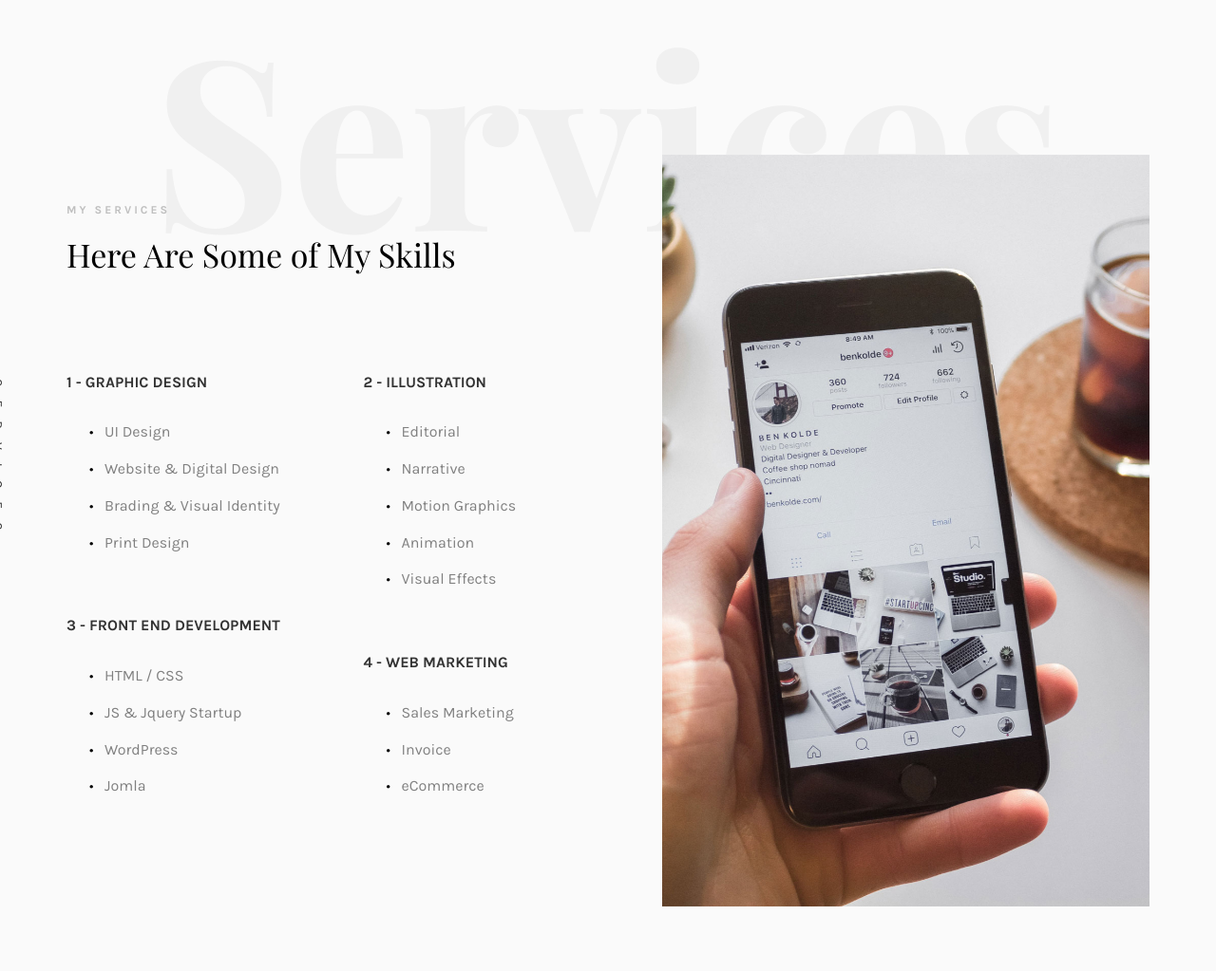
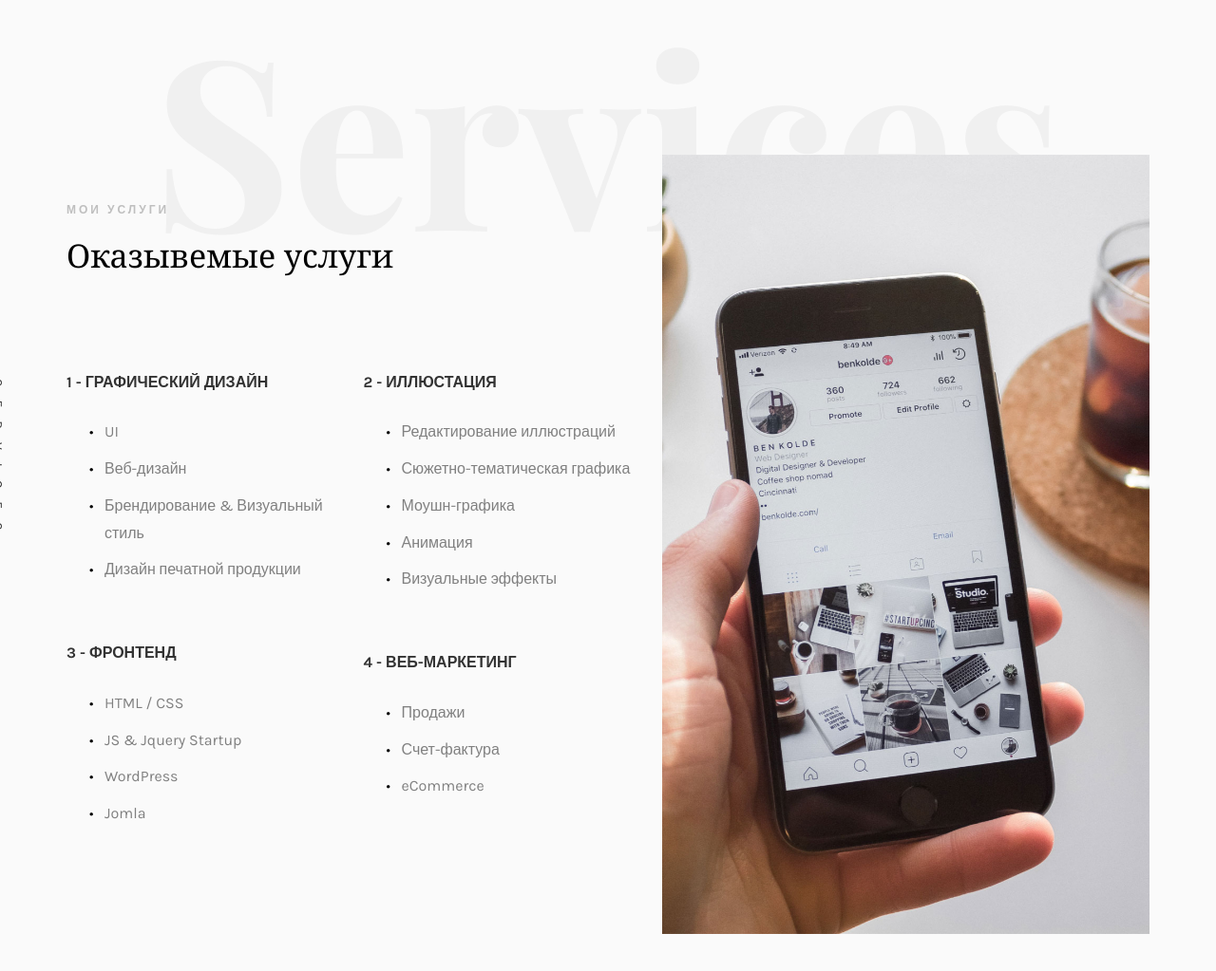
Before and after one commit to inzhola/resume, a plain HTML site: page index.html in a window 1280 px wide. Shown: the part 883-1906 px from the top of the page at 95% size. Drawn offline with nearby package versions, Linux system fonts and the light colour scheme; files whose address does not match are found by name; a web font is replaced by a local one.

Commit message:
Update index.html

```diff
--- a/index.html
+++ b/index.html
@@ -132,7 +132,7 @@
 									<h2><span>Анастасия</span><span>Инжилийская</span></h2>
 								</div>
 								<div class="item">
-									<h2><span>Я</span><span>Дизайнер</span></h2>
+									<h2><span>Дизайнер</span></h2>
 								</div>
 							</div>
 							<div class="desc">
@@ -164,8 +164,8 @@
 							<div class="one-third">
 								<div class="row">
 									<div class="col-md-12 col-md-offset-0 animate-box intro-heading">
-										<span>My Services</span>
-										<h2>Here Are Some of My Skills</h2>
+										<span>Мои услуги</span>
+										<h2>Оказывемые услуги</h2>
 									</div>
 								</div>
 								<div class="row">
@@ -176,16 +176,16 @@
 									</div>
 									<div class="col-md-6">
 										<div class="services animate-box">
-											<h3>1 - Graphic Design</h3>
+											<h3>1 - Графический дизайн</h3>
 											<ul>
-												<li>UI Design</li>
-												<li>Website &amp; Digital Design</li>
-												<li>Brading &amp; Visual Identity</li>
-												<li>Print Design</li>
+												<li>UI</li>
+												<li>Веб-дизайн</li>
+												<li>Брендирование &amp; Визуальный стиль</li>
+												<li>Дизайн печатной продукции</li>
 											</ul>
 										</div>
 										<div class="services animate-box">
-											<h3>3 - Front End Development</h3>
+											<h3>3 - Фронтенд</h3>
 											<ul>
 												<li>HTML / CSS</li>
 												<li>JS &amp; Jquery Startup</li>
@@ -196,20 +196,20 @@
 									</div>
 									<div class="col-md-6">
 										<div class="services animate-box">
-											<h3>2 - Illustration</h3>
+											<h3>2 - Иллюстация</h3>
 											<ul>
-												<li>Editorial</li>
-												<li>Narrative</li>
-												<li>Motion Graphics</li>
-												<li>Animation</li>
-												<li>Visual Effects</li>
+												<li>Редактирование иллюстраций</li>
+												<li>Сюжетно-тематическая графика</li>
+												<li>Моушн-графика</li>
+												<li>Анимация</li>
+												<li>Визуальные эффекты</li>
 											</ul>
 										</div>
 										<div class="services animate-box">
-											<h3>4 - Web Marketing</h3>
+											<h3>4 - Веб-маркетинг</h3>
 											<ul>
-												<li>Sales Marketing</li>
-												<li>Invoice</li>
+												<li>Продажи</li>
+												<li>Счет-фактура</li>
 												<li>eCommerce</li>
 											</ul>
 										</div>
```
